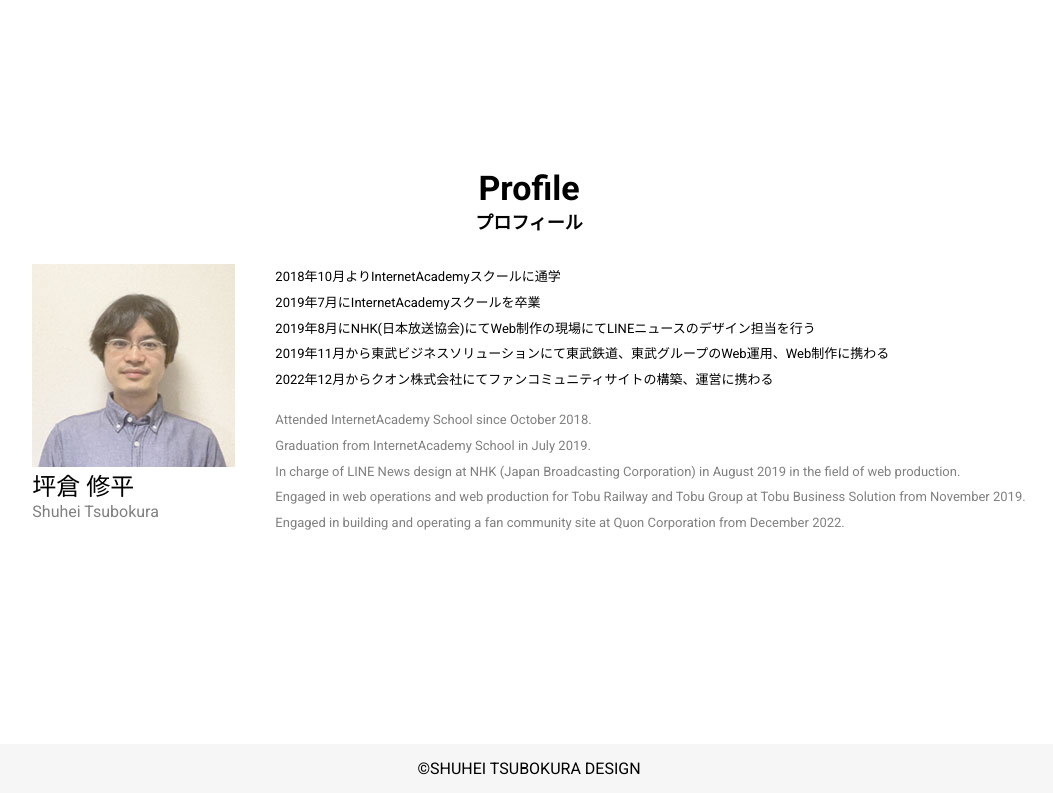
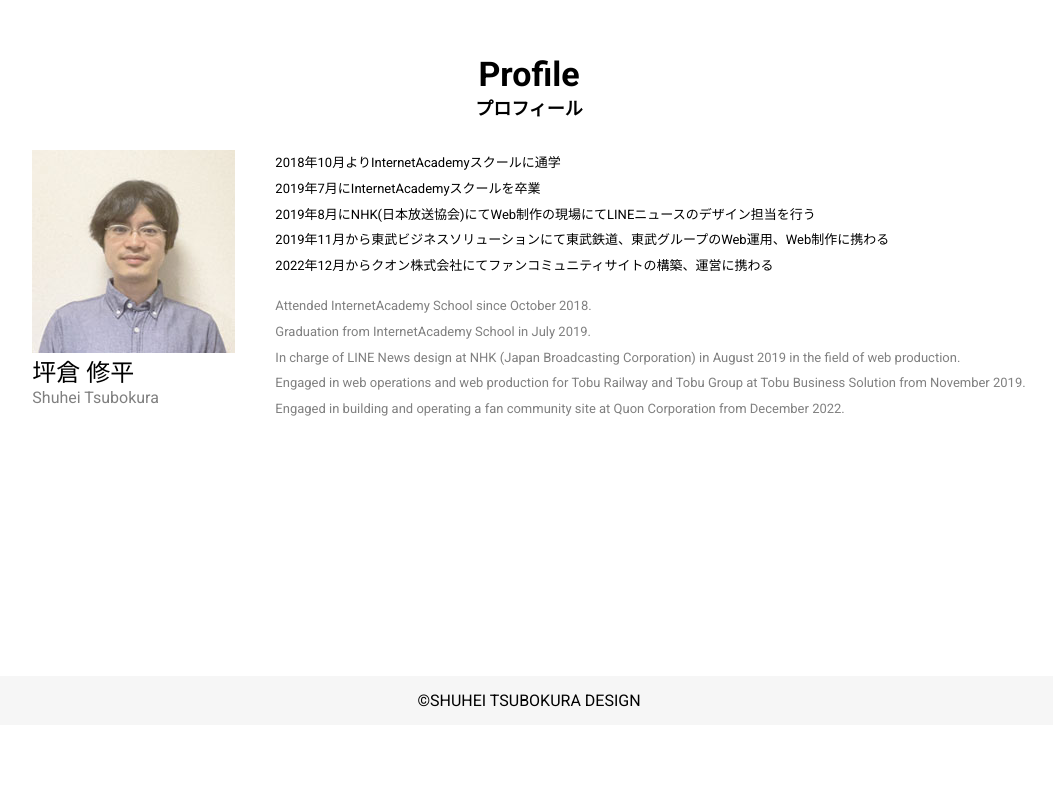
Before and after one commit to tsubokura-shuhei/new-portfolio, a Next.js app: page / in a window 1280 px wide. Shown: the part 3231-4024 px from the top of the page, without its empty margins (111-1164 px from the left). After the commit the page ends 3956 px from the top, so only its background shows below. Built offline with nearby package versions, Linux system fonts and the light colour scheme.

Commit message:
profile_page fix

```diff
--- a/components/Layout.tsx
+++ b/components/Layout.tsx
@@ -22,6 +22,7 @@ export const Layout = (props: Props) => {
         <title>{title}</title>
         <link rel="icon" href="/favicon.ico" />
       </Head>
+      <div style={{ minHeight: "calc(100vh - 0px)" }}>
         <header>
           {title === "Home" ? (
             <>
@@ -91,7 +92,7 @@ export const Layout = (props: Props) => {
 
         <main>{children}</main>
 
-      <footer>
+        <footer className={styles.footer_layout}>
           <div
             style={{
               width: "100%",
@@ -104,6 +105,7 @@ export const Layout = (props: Props) => {
             ©︎SHUHEI TSUBOKURA DESIGN
           </div>
         </footer>
+      </div>
     </>
   );
 };
--- a/components/atomic/templates/Profile.tsx
+++ b/components/atomic/templates/Profile.tsx
@@ -10,9 +10,18 @@ const Profile = () => {
   const { ref, inView } = useUpset(); //アップセット
 
   return (
-    <div className={styles.prosile} ref={ref}>
+    <div
+      className={styles.prosile}
+      ref={ref}
+      style={{
+        display: "flex",
+        justifyContent: "center",
+      }}
+    >
       {inView && (
         <>
+          <div className={styles.wrapper}>
+            <div>
               <h2>
                 Profile<span>プロフィール</span>
               </h2>
@@ -42,15 +51,19 @@ const Profile = () => {
                       Graduation from InternetAcademy School in July 2019.
                       <br />
                       In charge of LINE News design at NHK (Japan Broadcasting
-                  Corporation) in August 2019 in the field of web production.
+                      Corporation) in August 2019 in the field of web
+                      production.
                       <br />
-                  Engaged in web operations and web production for Tobu Railway
-                  and Tobu Group at Tobu Business Solution from November 2019.
+                      Engaged in web operations and web production for Tobu
+                      Railway and Tobu Group at Tobu Business Solution from
+                      November 2019.
                       <br />
-                  Engaged in building and operating a fan community site at Quon
-                  Corporation from December 2022.
+                      Engaged in building and operating a fan community site at
+                      Quon Corporation from December 2022.
                       <br />
                     </p>
+                  </div>
+                </div>
               </div>
             </div>
           </div>
--- a/components/style/layout.module.scss
+++ b/components/style/layout.module.scss
@@ -41,3 +41,14 @@ $pc: 768px;
     }
   }
 }
+
+.footer_layout {
+  position: sticky;
+  top: 100vh;
+  width: 100%;
+  background: #44aa33;
+  position: sticky;
+  top: 100vh;
+  bottom: 0px;
+  width: 100%;
+}
--- a/components/style/main.module.scss
+++ b/components/style/main.module.scss
@@ -48,12 +48,11 @@ $pc: 768px;
       background-color: #f6f6f6;
     }
     &:nth-of-type(4) {
-      padding: 80px 0px;
+      padding: 80px 0px 240px 0px;
       display: flex;
       justify-content: center;
       align-items: center;
       width: 100%;
-      height: 100vh;
       background-color: rgba(255, 255, 255, 0.8);
       @include mobile {
         display: flex;
@@ -67,3 +66,11 @@ $pc: 768px;
     }
   }
 }
+
+.profile_container {
+  .prosile {
+    .wrapper {
+      height: 100%;
+    }
+  }
+}
--- a/components/style/profile.module.scss
+++ b/components/style/profile.module.scss
@@ -10,6 +10,9 @@ $mb: 767px;
 .prosile {
   font-size: 13px;
   color: #000000;
+  .wrapper {
+    // height: 100vh;
+  }
   h1 {
     text-align: center;
     margin: 0px;
```
Lines whose indentation alone changed are shown as unchanged.
